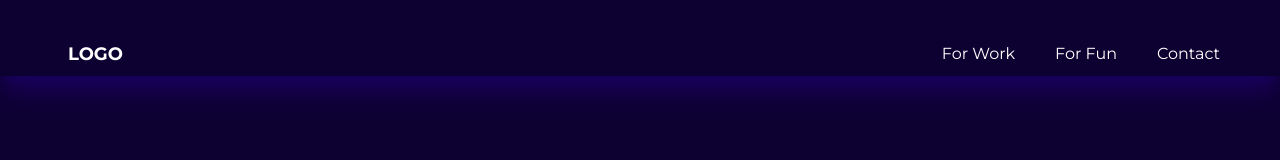
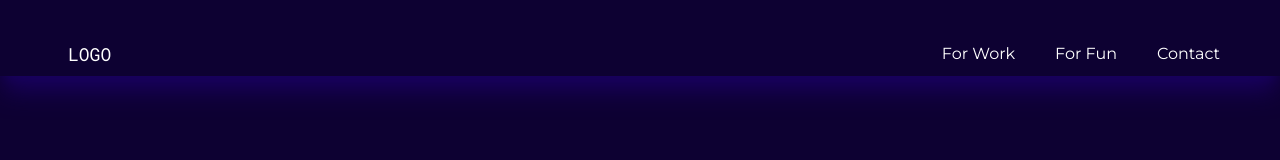
Before and after one commit to nicolekirkbride/portfolio, a React (Vite) app: page / in a window 1280 px wide. Shown: the top 160 px of the page. Built offline with nearby package versions, Linux system fonts and the light colour scheme; a web font is replaced by a local one.

Commit message:
adding files ready to implement snake game

```diff
--- a/src/App.jsx
+++ b/src/App.jsx
@@ -7,16 +7,16 @@ import IntroSection from "./Components/IntroSection";
 import WiderLearning from "./Components/WiderLearning";
 
 function App() {
-  const [count, setCount] = useState(0);
+  const [pageSelection, setPageSelection] = useState("For Work");
 
   return (
     <>
       <div className="flex flex-col gap-30">
-        <Header></Header>
-        <IntroSection></IntroSection>
-        <SkillItems></SkillItems>
-        <ExperienceSection></ExperienceSection>
-        <WiderLearning></WiderLearning>
+        <Header setPageSelection={setPageSelection}></Header>
+        {pageSelection == "For Work" && <IntroSection></IntroSection>}
+        {pageSelection == "For Work" && <SkillItems></SkillItems>}
+        {pageSelection == "For Work" && <ExperienceSection></ExperienceSection>}
+        {pageSelection == "For Work" && <WiderLearning></WiderLearning>}
       </div>
     </>
   );
--- a/src/Components/Header.jsx
+++ b/src/Components/Header.jsx
@@ -1,6 +1,6 @@
-import React from "react";
+import React, { useState } from "react";
 
-function Header() {
+function Header({ setPageSelection }) {
   const menuItemsList = [
     { name: "For Work" },
     { name: "For Fun" },
@@ -8,11 +8,14 @@ function Header() {
   ];
   return (
     <header className="fixed top-0 left-0 w-full flex justify-between items-center pt-8 pl-15 pr-15 z-10 bg-midnight shadow-xl shadow-midnight-light">
-      <div className="w-[80px] text-white p-2 text-lg font-bold">LOGO</div>
+      <div className="w-[80px] text-white p-2 text-lg font-bold roboto-mono-regular">
+        LOGO
+      </div>
 
       <nav className="flex gap-10 cursor-pointer text-white">
         {menuItemsList.map((item, index) => (
           <h1
+            onClick={() => setPageSelection(item.name)}
             key={index} // Added key to prevent React warning
             className="relative transition duration-300 ease-in-out
           before:absolute before:-bottom-1 before:left-1/2 before:h-[1px]
```
Also changed, not shown: src/Components/Snake.jsx (added), src/Components/SnakeBoard.jsx (added), src/Components/SnakeFood.jsx (added), src/Components/SnakeGame.jsx (added).
